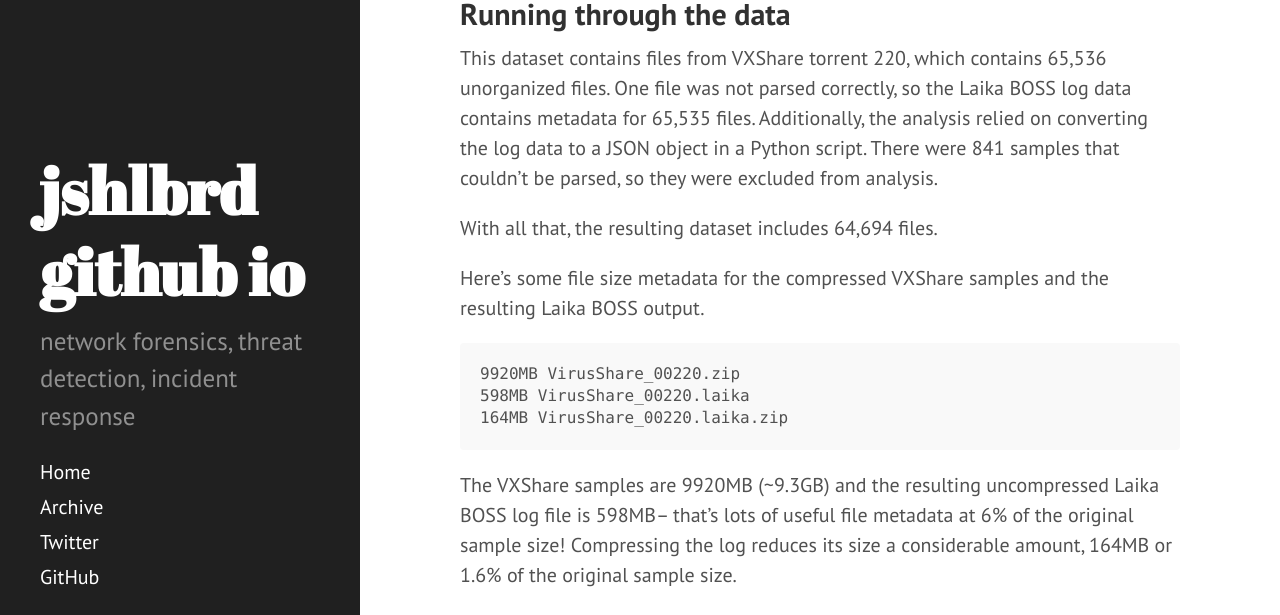
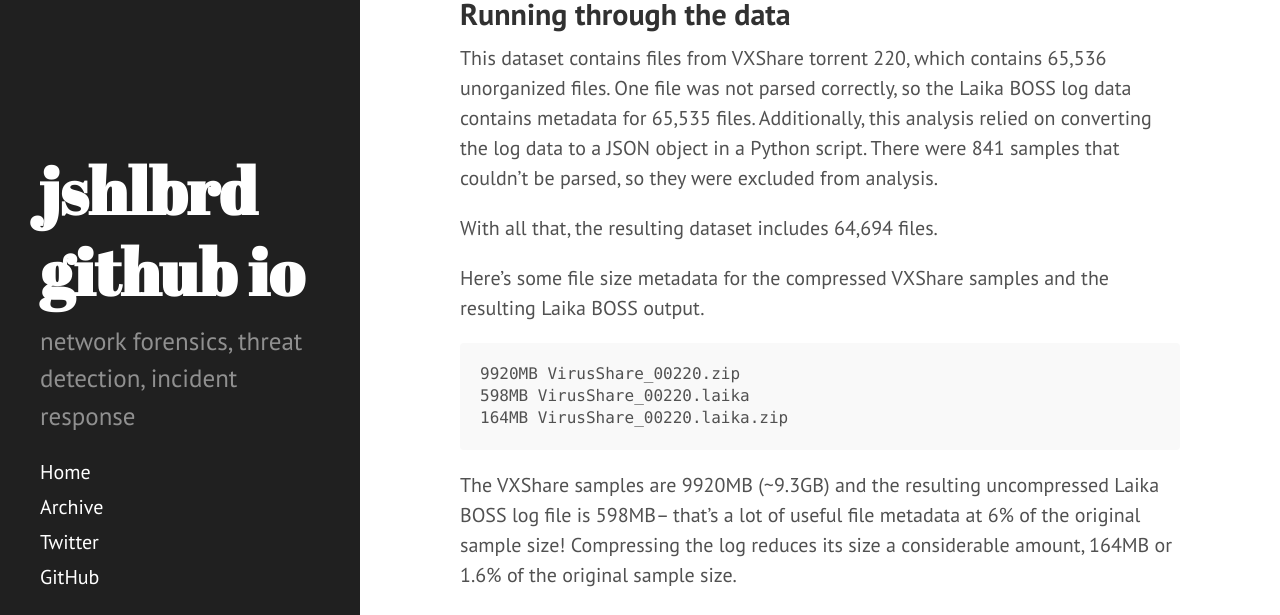
Before and after one commit to jshlbrd/jshlbrd.github.io, a Jekyll site: the page built from _posts/2016-03-06-crawling-through-65k-samples.md, in a window 1280 px wide and 900 px high, scrolled down 1929 px. Shown: the part 215-830 px from the top of the window. Built offline with Jekyll 4.4.1, drawn with Linux system fonts in a browser that asks for light colours; some of the changed text lies outside the part shown.

Commit message:
Fixed formatting

````diff
--- a/_posts/2016-03-06-crawling-through-65k-samples.md
+++ b/_posts/2016-03-06-crawling-through-65k-samples.md
@@ -64,7 +64,7 @@
 
 ## Running through the data
 
-This dataset contains files from VXShare torrent 220, which contains 65,536 unorganized files. One file was not parsed correctly, so the Laika BOSS log data contains metadata for 65,535 files. Additionally, the analysis relied on converting the log data to a JSON object in a Python script. There were 841 samples that couldn't be parsed, so they were excluded from analysis.
+This dataset contains files from VXShare torrent 220, which contains 65,536 unorganized files. One file was not parsed correctly, so the Laika BOSS log data contains metadata for 65,535 files. Additionally, this analysis relied on converting the log data to a JSON object in a Python script. There were 841 samples that couldn't be parsed, so they were excluded from analysis.
 
 With all that, the resulting dataset includes 64,694 files.
 
@@ -76,7 +76,7 @@
 164MB VirusShare_00220.laika.zip
 ```
 
-The VXShare samples are 9920MB (~9.3GB) and the resulting uncompressed Laika BOSS log file is 598MB-- that's lots of useful file metadata at 6% of the original sample size! Compressing the log reduces its size a considerable amount, 164MB or 1.6% of the original sample size.
+The VXShare samples are 9920MB (~9.3GB) and the resulting uncompressed Laika BOSS log file is 598MB-- that's a lot of useful file metadata at 6% of the original sample size! Compressing the log reduces its size a considerable amount, 164MB or 1.6% of the original sample size.
 
 Here's how many files are in the dataset.
 
````
Also changed, not shown: other parts of _posts/2016-03-06-crawling-through-65k-samples.md (+3 -3 lines).
